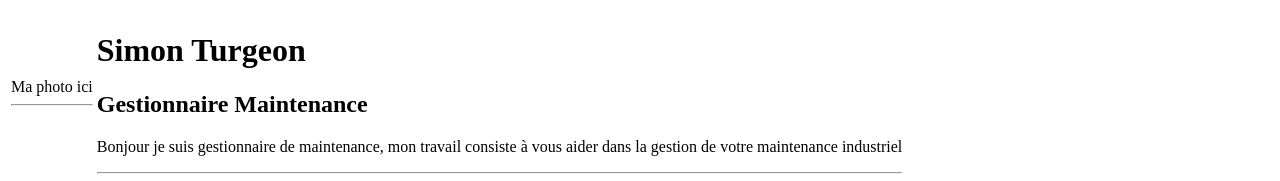
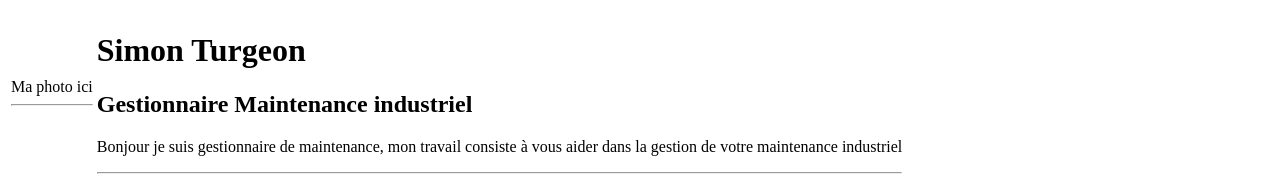
Before and after one commit to SimonTurgeon12/perso, a plain HTML site: page index.html in a window 1280 px wide. Shown: the top 181 px of the page. Drawn offline with Linux system fonts and the light colour scheme.

Commit message:
Update index.html

```diff
--- a/index.html
+++ b/index.html
@@ -19,7 +19,7 @@
             </td>
             <td>
                 <h1>Simon Turgeon</h1>
-                <h2>Gestionnaire Maintenance</h2>
+                <h2>Gestionnaire Maintenance industriel</h2>
                 <p>
                     Bonjour je suis gestionnaire de maintenance,
                     mon travail consiste à vous aider dans la gestion
```
